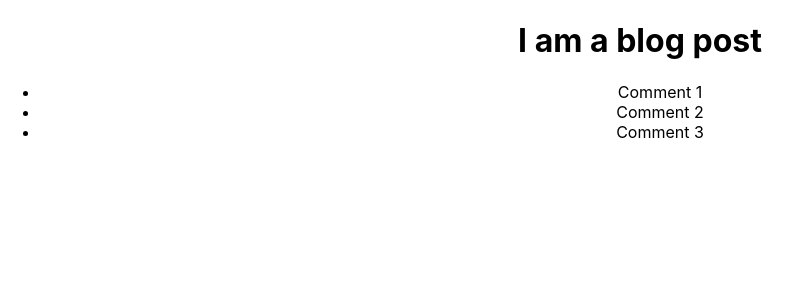
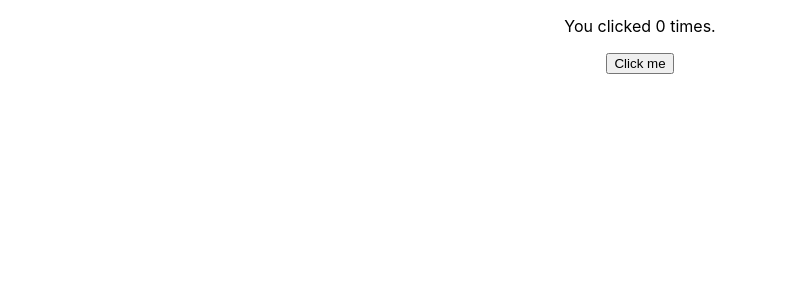
Before and after one commit to shahnawaz/advance-react-concepts, a React (Create React App) app: page / in a window 1280 px wide. Shown: the top 300 px of the page, without its empty margins (0-802 px from the left). Built offline with nearby package versions, Linux system fonts and the light colour scheme.

Commit message:
Hooks basics

```diff
--- a/src/App.js
+++ b/src/App.js
@@ -12,12 +12,13 @@ import ForwardRefsExample from "./forwarding-refs/Index";
 import RefsWithHoc from "./forwarding-refs/refs-with-hoc/RefsWithHoc";
 import CrossCuttingConcernsUsingHoc
     from "./higher-order-components/cross-cutting-concerns/CrossCuttingConcernsUsingHoc";
+import { SimpleCounterWithHooks } from './hooks/basics/Examples';
 
 function App() {
   return (
     <div className="App">
         <ErrorBoundary>
-            <CrossCuttingConcernsUsingHoc/>
+            <SimpleCounterWithHooks/>
         </ErrorBoundary>
     </div>
   );
--- /dev/null
+++ b/src/hooks/basics/Examples.js
@@ -0,0 +1,30 @@
+import React, { useState, useEffect } from "react";
+
+export function SimpleCounterWithHooks() {
+    const [count, setCount] = useState(0);
+
+    // Similar to componentDidMount and componentDidUpdate:
+    useEffect(() => {
+        // Update the document title using the browser API
+        document.title = `You clicked ${count} times.`
+    })
+
+    return (
+        <div>
+            <p>You clicked {count} times.</p>
+            <button
+                onClick={() => setCount(count + 1)}
+            >Click me</button>
+        </div>
+    );
+}
+
+/*
+function ExampleWithManyStates() {
+  // Declare multiple state variables!
+  const [age, setAge] = useState(42);
+  const [fruit, setFruit] = useState('banana');
+  const [todos, setTodos] = useState([{ text: 'Learn Hooks' }]);
+  // ...
+}
+ */
```
Also changed, not shown: src/jsx-in-depth/JsxInDepth.js (added, +40 -0 lines).
